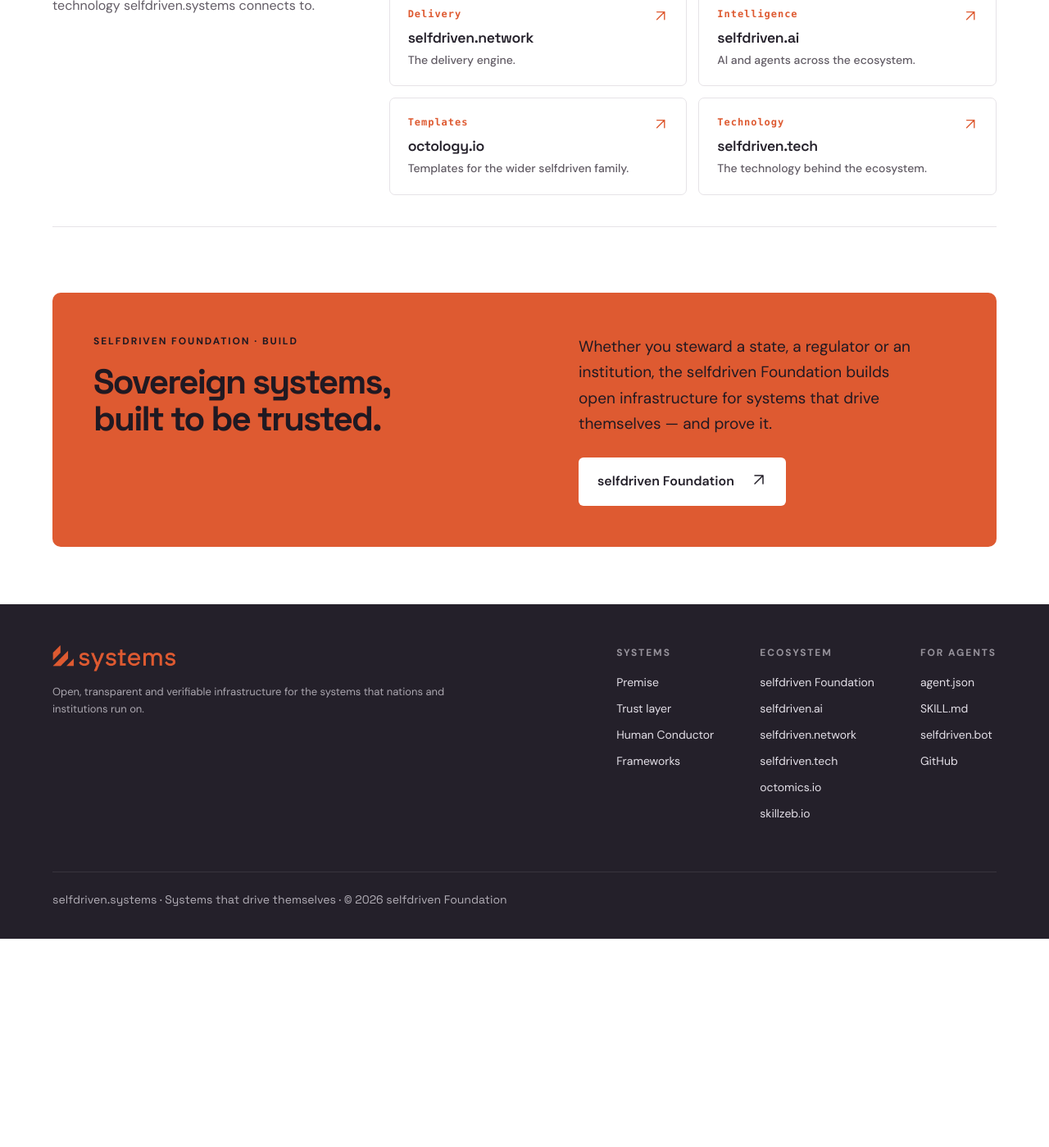
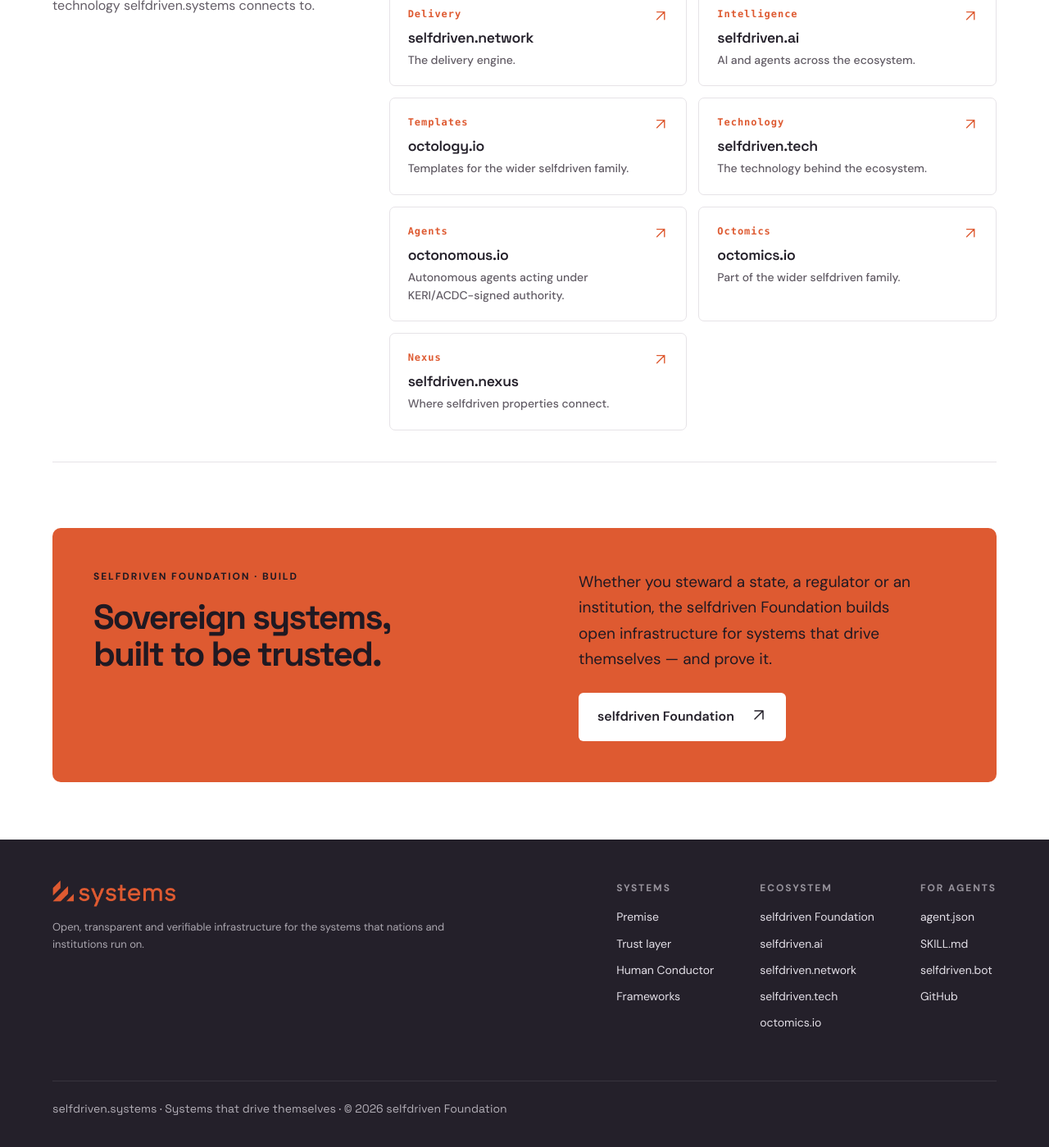
Before and after one commit to selfdriven-foundation/selfdriven-systems, a Jekyll site: the page built from docs/index.html, in a window 1280 px wide and 1400 px high, scrolled down 4703 px. Shown: the whole window at 82% size. Built offline with Jekyll 4.4.1, drawn with Linux system fonts in a browser that asks for light colours; before the commit the page ends 5848 px from its top, so only the background shows below that.

Commit message:
Update index.html

```diff
--- a/docs/index.html
+++ b/docs/index.html
@@ -298,6 +298,9 @@
 					<li><a class="link-row" href="https://selfdriven.ai"><span><span class="scope-num">Intelligence</span><strong>selfdriven.ai</strong><small>AI and agents across the ecosystem.</small></span><svg class="arrow-icon" xmlns="http://www.w3.org/2000/svg" width="20" height="20" viewBox="0 0 24 24" fill="none" stroke="currentColor" stroke-width="1.8" stroke-linecap="round" stroke-linejoin="round" aria-hidden="true" focusable="false"><path d="M6 18 18 6M6 6h12v12"/></svg></a></li>
 					<li><a class="link-row" href="https://octology.io"><span><span class="scope-num">Templates</span><strong>octology.io</strong><small>Templates for the wider selfdriven family.</small></span><svg class="arrow-icon" xmlns="http://www.w3.org/2000/svg" width="20" height="20" viewBox="0 0 24 24" fill="none" stroke="currentColor" stroke-width="1.8" stroke-linecap="round" stroke-linejoin="round" aria-hidden="true" focusable="false"><path d="M6 18 18 6M6 6h12v12"/></svg></a></li>
 					<li><a class="link-row" href="https://selfdriven.tech"><span><span class="scope-num">Technology</span><strong>selfdriven.tech</strong><small>The technology behind the ecosystem.</small></span><svg class="arrow-icon" xmlns="http://www.w3.org/2000/svg" width="20" height="20" viewBox="0 0 24 24" fill="none" stroke="currentColor" stroke-width="1.8" stroke-linecap="round" stroke-linejoin="round" aria-hidden="true" focusable="false"><path d="M6 18 18 6M6 6h12v12"/></svg></a></li>
+					<li><a class="link-row" href="https://octonomous.io"><span><span class="scope-num">Agents</span><strong>octonomous.io</strong><small>Autonomous agents acting under KERI/ACDC-signed authority.</small></span><svg class="arrow-icon" xmlns="http://www.w3.org/2000/svg" width="20" height="20" viewBox="0 0 24 24" fill="none" stroke="currentColor" stroke-width="1.8" stroke-linecap="round" stroke-linejoin="round" aria-hidden="true" focusable="false"><path d="M6 18 18 6M6 6h12v12"/></svg></a></li>
+					<li><a class="link-row" href="https://octomics.io"><span><span class="scope-num">Octomics</span><strong>octomics.io</strong><small>Part of the wider selfdriven family.</small></span><svg class="arrow-icon" xmlns="http://www.w3.org/2000/svg" width="20" height="20" viewBox="0 0 24 24" fill="none" stroke="currentColor" stroke-width="1.8" stroke-linecap="round" stroke-linejoin="round" aria-hidden="true" focusable="false"><path d="M6 18 18 6M6 6h12v12"/></svg></a></li>
+					<li><a class="link-row" href="https://selfdriven.nexus"><span><span class="scope-num">Nexus</span><strong>selfdriven.nexus</strong><small>Where selfdriven properties connect.</small></span><svg class="arrow-icon" xmlns="http://www.w3.org/2000/svg" width="20" height="20" viewBox="0 0 24 24" fill="none" stroke="currentColor" stroke-width="1.8" stroke-linecap="round" stroke-linejoin="round" aria-hidden="true" focusable="false"><path d="M6 18 18 6M6 6h12v12"/></svg></a></li>
 				</ul>
 			</div>
 		</section>
@@ -328,7 +331,6 @@
 				<a href="https://selfdriven.network">selfdriven.network</a>
 				<a href="https://selfdriven.tech">selfdriven.tech</a>
 				<a href="https://octomics.io">octomics.io</a>
-				<a href="https://skillzeb.io">skillzeb.io</a>
 			</div>
 			<div>
 				<p class="footer-head">For agents</p>
```
